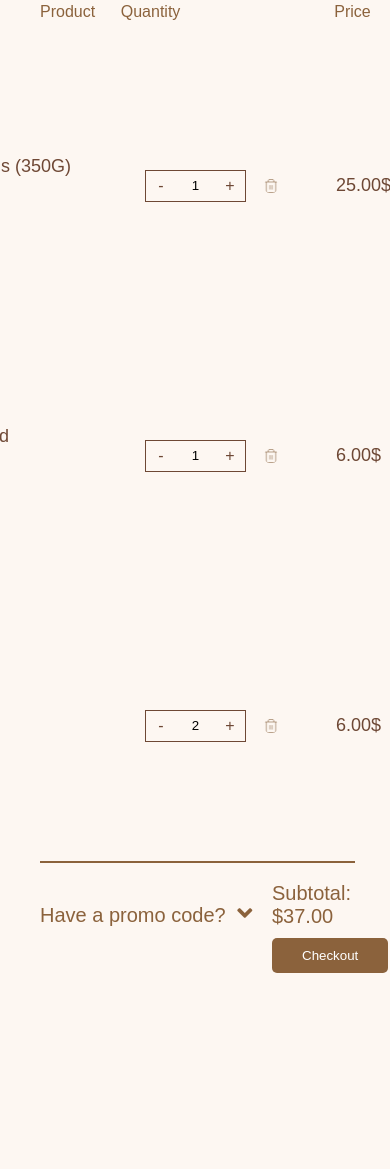
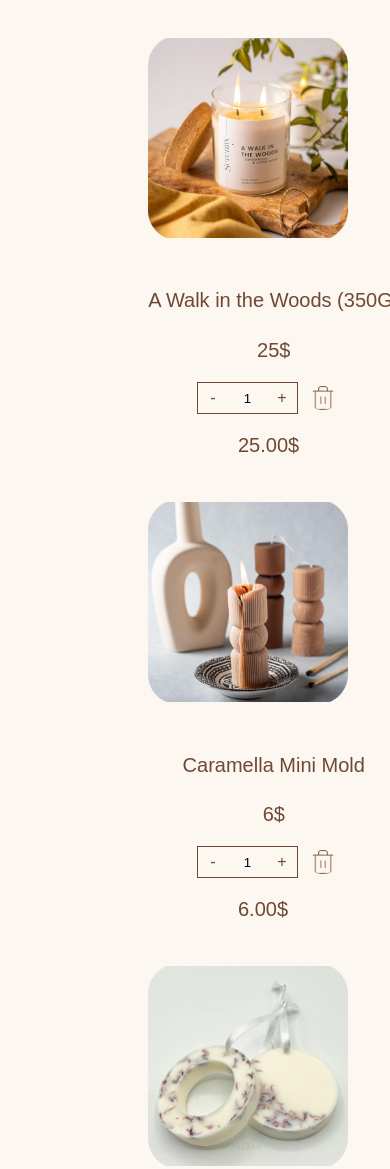
Before and after one commit to batish844/Serenity, a website: page Cart/Cart.html in a window 390 px wide. Shown: the part 175-1344 px from the top of the page. Before the commit the page ends 1193 px from the top, so only its background shows below. Drawn offline with Linux system fonts and the light colour scheme.

Commit message:
Responsiv

```diff
--- a/Cart/Cart.css
+++ b/Cart/Cart.css
@@ -142,10 +142,11 @@ body {
 
       .promo-code-section {
         flex: 1;
-        margin-top: -15px;
+        /* margin-top: -15px; */
         display: block;
         font-size: 20px;
     }
+
     .promo-input {
         max-height: 0px;
         overflow: hidden;
@@ -224,9 +225,127 @@ body {
         background-color: #6F4835;
       }
 
+      /* Small screens */
+      @media (max-width: 430px) {
+
+        .cart-item img {
+            transform: scale(1.1);
+        }
+
+        .delete-btn {
+            background: none;
+            border: none;
+            cursor: pointer;
+            padding: 5px;
+            transform: scale(1.5);
+        }
+
+        .cart {
+            max-width: 100%;
+            display: flex;
+            flex-direction: column;
+            margin-bottom: 20px;
+        }
+
+        .Shopping-Header {
+            width: 135%;
+            text-align: center;
+            font-size: 20px;
+        }
+
+        .cart-container{
+            margin-left: 100px;
+        }
+
+        .cart-header {
+            display: flex;
+            justify-content: space-between;
+            margin-bottom: 30px;
+            color: #8B623C;
+            display: none;
+        }
+
+        .Shopping-Header img {
+            transform: scale(0.4);
+        }
+
+        .cart-item img {
+            transform: scale(0.8);
+        }
+
+        .cart-container {
+            margin-left: 10px;
+            padding: 5px;
+        }
+
+        .cart-item {
+            display: flex;
+            flex-direction: column;
+            align-items: center;
+            justify-content: space-between;
+            margin-left: 100px;
+        }
+
+        .actions {
+            margin-right: 0px;
+            margin-left: 40px;
+        }
+
+        .product-details {
+            flex: 1;
+            margin-left: 30px;
+            max-width: 400px;
+            color: #6F4835;
+            margin-left: 160px;
+        }
+
+        .product-details p{
+            text-align: center;
+        }
+
+        .product-details h4{
+            text-align: center;
+        }
+
+        .promo-subtotal-container {
+            width: 100%;
+            display: flex;
+            justify-content: space-between;
+            align-items: center;
+            margin-top: 15px;
+            color: #8B623C;
+            font-size: 20px;
+            height: 100px;
+            /* margin-left: 25px; */
+        }
+
+        .border {
+            border-bottom: 2px solid #8B623C;
+            width: 140%;
+            margin-bottom: 10px;
+        }
+
+        .price {
+            color: #6E4835;
+            max-width: 19px;
+            margin-top: 20px;
+        }
+
+        .subtotal-section {
+            flex: 1;
+            display: flex;
+            flex-direction: column;
+            align-items: flex-end;
+            margin-left: 70px;
+        }
+
+        .promo-header{
+            margin-top: 10px;
+        }
+    }
 
 /* For screens up to 820px */
-@media (max-width: 820px) {
+@media ((min-width: 820px) and (max-width:1024px)) {
     .cart-container {
         overflow-x: hidden;
     }
@@ -247,10 +366,7 @@ body {
     .cart-header {
         width: 105%;
     }
-}
 
-/* For screens between 821px and 1024px */
-@media (min-width: 821px) and (max-width: 1024px) {
     .cart-container {
         overflow-x: hidden;
     }
```
